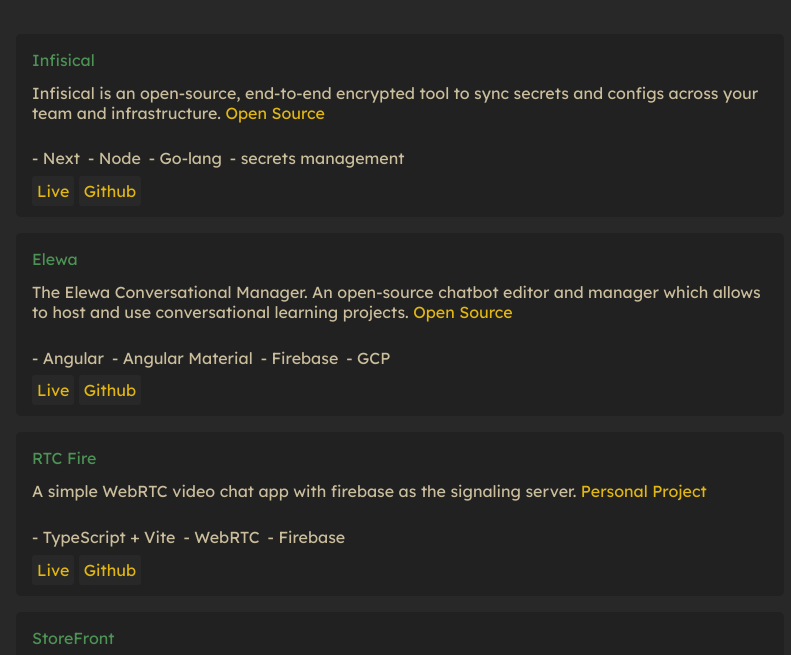
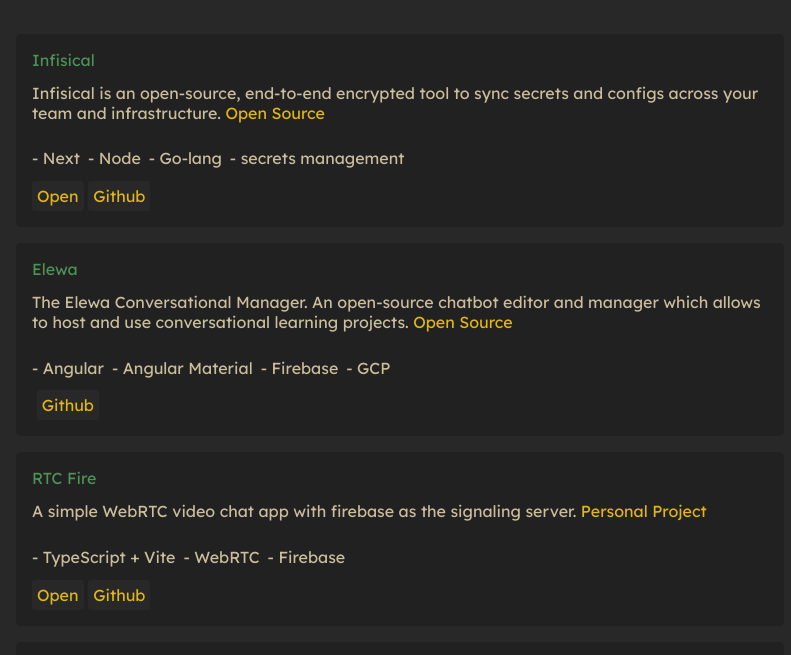
Before and after one commit to LemmyMwaura/lemmy.dev, an Astro site: page /projects in a window 1280 px wide. Shown: the part 102-757 px from the top of the page, without its empty margins (240-1031 px from the left). Built offline with nearby package versions, Linux system fonts and the light colour scheme; Astro itself is replaced by a stand-in of ours.

Commit message:
feat: update project

```diff
--- a/src/components/ProjectItem.astro
+++ b/src/components/ProjectItem.astro
@@ -20,8 +20,11 @@
     ))}
   </div>
   <div class="links">
-    <a href={proj.liveLink} target="_blank">Live</a>
-    <a href={proj.githubLink} target="_blank">Github</a>
+    <a
+      class={proj.liveLink && "link"}
+      href={proj.liveLink} target="_blank">{proj.liveLink && "Open"}
+    </a>
+    <a class="link" href={proj.githubLink} target="_blank">Github</a>
   </div>
 </div>
 
@@ -45,7 +48,11 @@
     display: flex;
     gap: 0.5rem;
   }
-  .links > a {
+  .links {
+    display: flex;
+    gap: 0.3rem;
+  }
+  .link {
     padding: 5px;
     border-radius: 0.2rem;
     background-color:  #282828;
```
